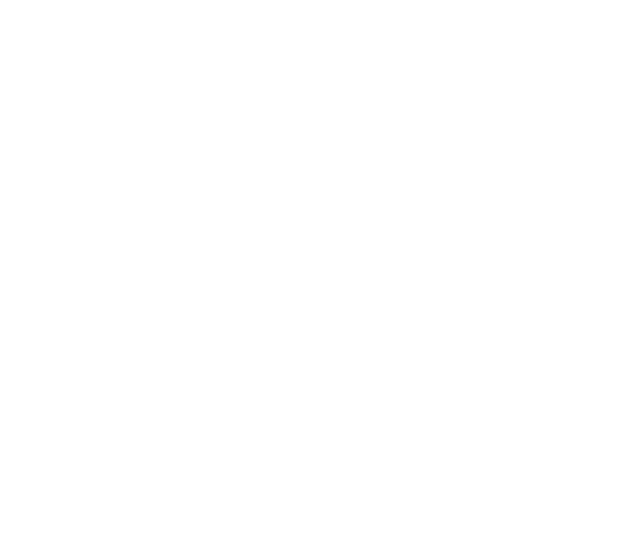
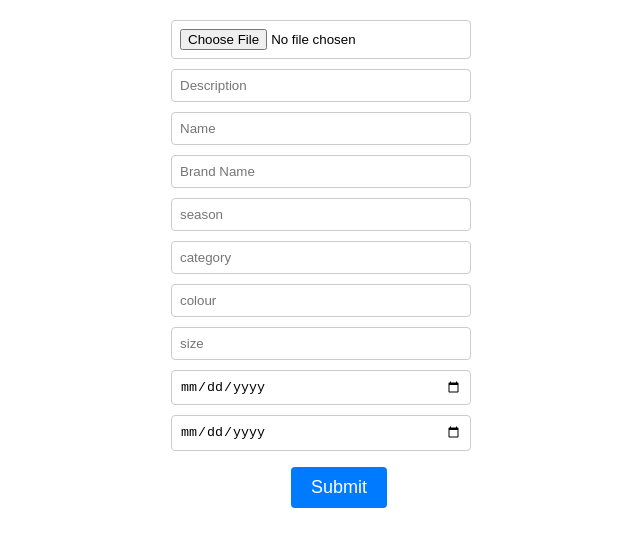
Before and after one commit to oluobamzy/closet-yz, a React (Create React App) app in the folder client/: page /addItem in a window 1280 px wide. Before the commit this address had no page. Shown: the top 546 px of the page, without its empty margins (319-959 px from the left). Built offline with nearby package versions, Linux system fonts and the light colour scheme.

Commit message:
fix dashboard

```diff
--- a/client/package.json
+++ b/client/package.json
@@ -11,8 +11,11 @@
     "@testing-library/jest-dom": "^5.17.0",
     "@testing-library/react": "^13.4.0",
     "@testing-library/user-event": "^13.5.0",
+    "chart.js": "^4.4.0",
     "react": "^18.2.0",
+    "react-chartjs-2": "^5.2.0",
     "react-dom": "^18.2.0",
+    "react-image": "^4.1.0",
     "react-scripts": "5.0.1",
     "web-vitals": "^2.1.4"
   },
--- a/client/src/App.js
+++ b/client/src/App.js
@@ -8,6 +8,8 @@ import Register from './components/Register';
 import ListItem from './components/ListItem';
 import ItemDetails from './components/ItemDetails';
 import './components/ListItem.css'
+import AddItem from './components/AddItem';
+import Dashboard from './components/Dashboard';
 
 function App() {
   const navigateToLogin = () => {
@@ -35,6 +37,8 @@ function App() {
           />
           <Route path="/items" element={<ListItem />} />
           <Route path="/details/:itemId" element={<ItemDetails />} />
+          <Route path="/addItem" element={<AddItem />} />
+          <Route path="/dashboard" element={<Dashboard />} />
         </Routes>
 
       </div>
--- /dev/null
+++ b/client/src/components/AddItem.css
@@ -0,0 +1,41 @@
+/* AddItem.css */
+
+.AddItem {
+  display: flex;
+  flex-direction: column;
+  align-items: center;
+  margin-top: 20px;
+}
+
+form {
+  display: flex;
+  flex-direction: column;
+  gap: 10px;
+  width: 300px;
+}
+
+input[type="file"],
+input[type="text"],
+input[type="date"] {
+  padding: 8px;
+  border: 1px solid #ccc;
+  border-radius: 4px;
+}
+
+button {
+  background-color: #007bff;
+  color: #fff;
+  border: none;
+  border-radius: 4px;
+  padding: 10px 20px;
+  cursor: pointer;
+}
+
+button:hover {
+  background-color: #0056b3;
+}
+.addItem-btn{
+  margin-top: 60px;
+  align-items: center;
+
+}
--- /dev/null
+++ b/client/src/components/AddItem.js
@@ -0,0 +1,115 @@
+import { useState } from 'react';
+import './AddItem.css';
+
+export default function AddItem() {
+  const [formData, setFormData] = useState({
+    file: null,
+    name: "",
+    description: "",
+    brand: "",
+    season: "",
+    category: "",
+    brandName: "",
+    colour: "",
+    size: "",
+    lastWornDate: "",
+    purchaseDate: ""
+  });
+
+  const submit = async (event) => {
+    event.preventDefault();
+
+    // Access the form data from the state object
+    const { file, name, description, brand,season,category,colour,size,lastWornDate,purchaseDate } = formData;
+
+    // Send the form data to the server
+  };
+
+  const handleInputChange = (event) => {
+    const { name, value, files } = event.target;
+
+    // If the input is a file input, update the 'file' property
+    if (name === "file") {
+      setFormData({
+        ...formData,
+        [name]: files[0], // Use the selected file
+      });
+    } else {
+      // Otherwise, update other form fields
+      setFormData({
+        ...formData,
+        [name]: value,
+      });
+    }
+  };
+
+  return (
+    <div className="AddItem">
+      <form onSubmit={submit}>
+        <input
+          name="file"
+          onChange={handleInputChange}
+          type="file"
+          accept="image/*"
+        />
+        <input
+          name="description"
+          onChange={handleInputChange}
+          type="text"
+          placeholder="Description"
+        />
+        <input
+          name="name"
+          onChange={handleInputChange}
+          type="text"
+          placeholder="Name"
+        />
+        <input
+          name="brand"
+          onChange={handleInputChange}
+          type="text"
+          placeholder="Brand Name"
+        />
+        <input
+          name="season"
+          type="text"
+          onChange={handleInputChange}
+          placeholder="season"
+        />
+        <input
+          name="category"
+          type="text"
+          onChange={handleInputChange}
+          placeholder="category"
+        />
+        <input
+          name="colour"
+          type="text"
+          onChange={handleInputChange}
+          placeholder="colour"
+        />
+        <input
+          name="size"
+          type="text"
+          onChange={handleInputChange}
+          placeholder="size"
+        />
+        <input
+          name="lastWornDate"
+          type="date"
+          onChange={handleInputChange}
+          placeholder="lastWornDate"
+        />
+        <input
+          name="purchaseDate"
+          type="date"
+          onChange={handleInputChange}
+          placeholder="purchaseDate"
+        />
+        <div className='addItem-btn'>
+         <button type="submit">Submit</button>
+        </div>
+      </form>
+    </div>
+  );
+}
--- /dev/null
+++ b/client/src/components/Dashboard.js
@@ -0,0 +1,185 @@
+import { useState } from 'react';
+import * as React from 'react';
+import Grid from '@mui/material/Grid';
+import Paper from '@mui/material/Paper';
+import List from '@mui/material/List';
+import ListItem from '@mui/material/ListItem';
+import ListItemText from '@mui/material/ListItemText';
+import { Chart as ChartJS, ArcElement, Tooltip, Legend } from 'chart.js';
+import { Pie } from 'react-chartjs-2';
+ChartJS.register(ArcElement, Tooltip, Legend);
+
+
+const Dashboard = () => {
+  const [selectedCategory, setSelectedCategory] = useState(null);
+
+  // Sample data for categories and summary
+  const categories = ['Shirts', 'Pants', 'Shoes', 'Accessories', 'Others'];
+  const categorySummary = {
+    'Shirts': {
+      totalCount: 100, // Replace with actual count for Shirts
+      brandData: {
+        Brand1: 3,
+        Brand2: 5,
+        Brand3: 2,
+      },
+      colorData: {
+        Red: 4,
+        Blue: 3,
+        Green: 3,
+      },
+      seasonData: {
+        Spring: 5,
+        Summer: 3,
+        Fall: 2,
+      },
+      lastPurchaseImage: 'https://th.bing.com/th/id/OIP.t3YAUGbDG8BMGJo7Wq84MAHaJo?pid=ImgDet&rs=1', // URL to image
+      lastPurchaseDate: '2023-09-15', // Replace with actual date
+    },
+    'Pants': {
+      // Data for Pants category
+      totalCount: 30, // Replace with actual count for Shirts
+      brandData: {
+        Brand1: 3,
+        Brand2: 5,
+        Brand3: 2,
+      },
+      colorData: {
+        Red: 4,
+        Blue: 3,
+        Green: 3,
+      },
+      seasonData: {
+        Spring: 5,
+        Summer: 3,
+        Fall: 2,
+      },
+      lastPurchaseImage: 'https://th.bing.com/th/id/OIP.t3YAUGbDG8BMGJo7Wq84MAHaJo?pid=ImgDet&rs=1', // URL to image
+      lastPurchaseDate: '2023-09-15', // Replace with actual date
+    },
+    'Shoes': {
+      // Data for Pants category
+      totalCount: 20, // Replace with actual count for Shirts
+      brandData: {
+        Brand1: 3,
+        Brand2: 5,
+        Brand3: 2,
+      },
+      colorData: {
+        Red: 4,
+        Blue: 3,
+        Green: 3,
+      },
+      seasonData: {
+        Spring: 5,
+        Summer: 3,
+        Fall: 2,
+      },
+      lastPurchaseImage: 'https://th.bing.com/th/id/OIP.t3YAUGbDG8BMGJo7Wq84MAHaJo?pid=ImgDet&rs=1', // URL to image
+      lastPurchaseDate: '2023-09-15', // Replace with actual date
+    },
+    'Accessories': {
+      // Data for Pants category
+      totalCount: 10, // Replace with actual count for Shirts
+      brandData: {
+        Brand1: 3,
+        Brand2: 5,
+        Brand3: 2,
+      },
+      colorData: {
+        Red: 4,
+        Blue: 3,
+        Green: 3,
+      },
+      seasonData: {
+        Spring: 5,
+        Summer: 3,
+        Fall: 2,
+      },
+      lastPurchaseImage: 'https://th.bing.com/th/id/OIP.t3YAUGbDG8BMGJo7Wq84MAHaJo?pid=ImgDet&rs=1', // URL to image
+      lastPurchaseDate: '2023-09-15', // Replace with actual date
+    },
+    'Others': {
+      // Data for Pants category
+      totalCount: 10, // Replace with actual count for Shirts
+      brandData: {
+        Brand1: 3,
+        Brand2: 5,
+        Brand3: 2,
+      },
+      colorData: {
+        Red: 4,
+        Blue: 3,
+        Green: 3,
+      },
+      seasonData: {
+        Spring: 5,
+        Summer: 3,
+        Fall: 2,
+      },
+      lastPurchaseImage: 'https://th.bing.com/th/id/OIP.t3YAUGbDG8BMGJo7Wq84MAHaJo?pid=ImgDet&rs=1', // URL to image
+      lastPurchaseDate: '2023-09-15', // Replace with actual date
+    }
+    // Add data for other categories
+  };
+
+  const handleCategorySelect = (category) => {
+    setSelectedCategory(category);
+  };
+
+  return (
+    <Grid container spacing={2}>
+      {/* First Column */}
+      <Grid item xs={4}>
+        <Paper>
+          <List>
+            {categories.map((category, index) => (
+              <ListItem
+                key={index}
+                button
+                onClick={() => handleCategorySelect(category)}
+              >
+                <ListItemText primary={category} />
+              </ListItem>
+            ))}
+          </List>
+        </Paper>
+      </Grid>
+
+      {/* Second Column */}
+      <Grid item xs={8}>
+        <Paper>
+          <div style={{ padding: '16px' }}>
+            {selectedCategory ? (
+              <div>
+                <h2>{selectedCategory}</h2>
+                <p>{`Summary for ${selectedCategory}`}</p>
+                {/* Total Count */}
+                <p>Total Count: {categorySummary[selectedCategory].totalCount}</p>
+                {/* Pie Charts */}
+                <div>
+                  {/* <Pie data={categorySummary[selectedCategory].brandData} />
+                  <Pie data={categorySummary[selectedCategory].colorData} />
+                  <Pie data={categorySummary[selectedCategory].seasonData} /> */}
+                </div>
+                {/* Last Purchase */}
+                <div>
+                  <h3>Last Purchase</h3>
+                  <img
+                    src={categorySummary[selectedCategory].lastPurchaseImage}
+                    alt={`Last Purchase for ${selectedCategory}`}
+                  />
+                  <p>Purchased on: {categorySummary[selectedCategory].lastPurchaseDate}</p>
+                </div>
+              </div>
+            ) : (
+              <p>Select a category from the list on the left.</p>
+            )}
+          </div>
+        </Paper>
+      </Grid>
+    </Grid>
+  );
+};
+
+export default Dashboard;
--- a/client/src/components/ListItem.js
+++ b/client/src/components/ListItem.js
@@ -2,8 +2,10 @@ import React from "react";
 import Item from "./Item";
 import "./ListItem.css"; // Import your CSS file for ListItem component
 import TopBar from "./TopBar";
+import { Link } from "react-router-dom";
 
 const ListItem = () => {
+
   const imageUrlList = [
     {
       id: 1,
@@ -39,7 +41,7 @@ const ListItem = () => {
       <TopBar />
       <div className="list-item">{image}</div>
       <div className="btn-closet">
-        <button>Add to Closet</button>
+       <Link to={'/addItem'}><button >Add to Closet</button></Link>
       </div>
     </div>
   );
```
Also changed, not shown: 1 other file (tests, documents, lock files or other folders).
